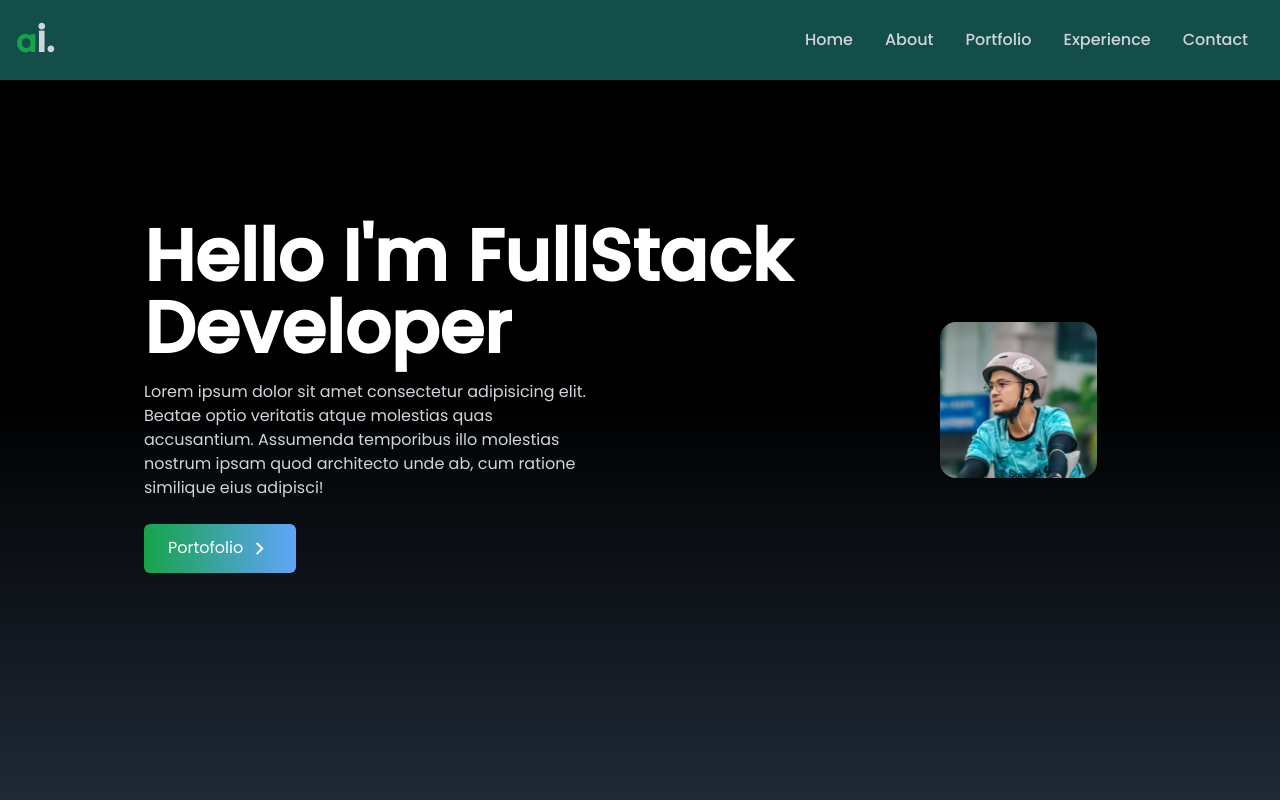
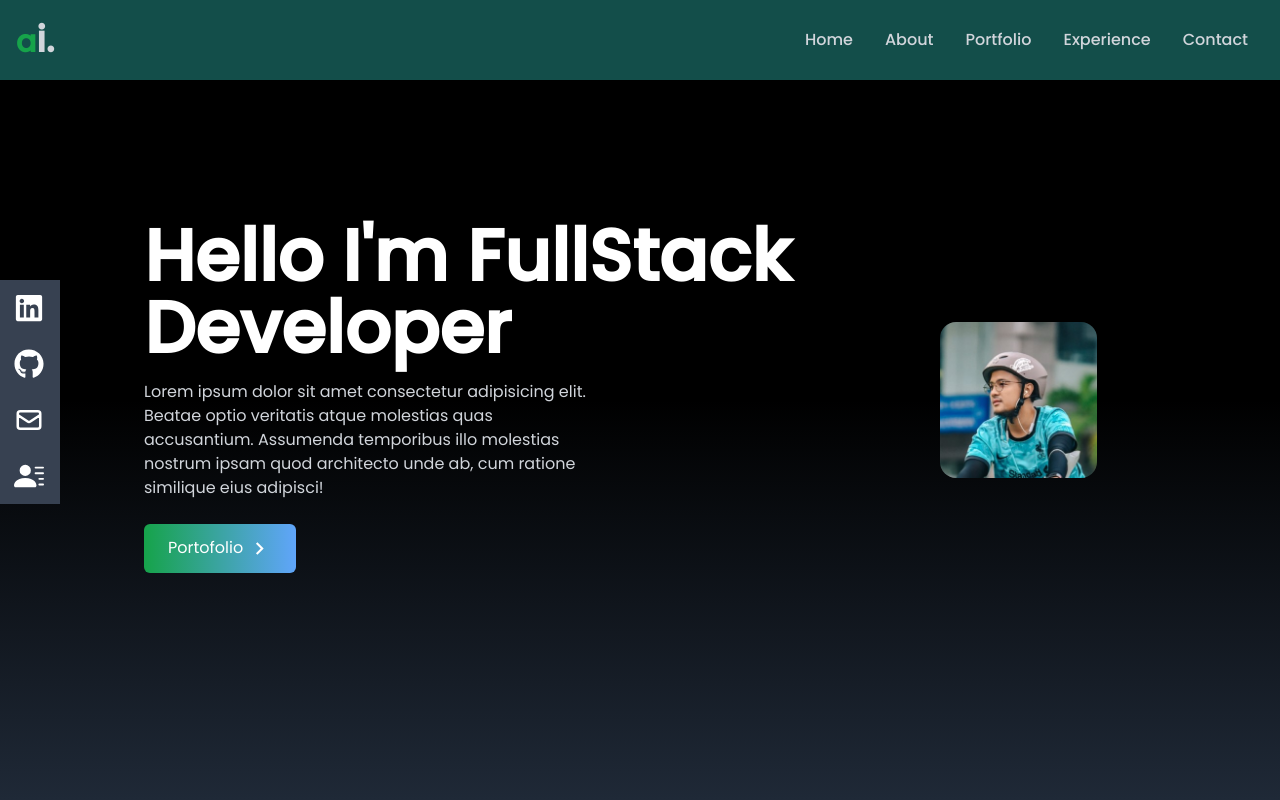
Before and after one commit to adiekisma/portofolio, a React (Create React App) app: page / in a window 1280 px wide. Shown: the top 800 px of the page. Built offline with nearby package versions, Linux system fonts and the light colour scheme.

Commit message:
update social menu

```diff
--- a/src/App.js
+++ b/src/App.js
@@ -18,7 +18,7 @@ function App() {
       <Experience />
       <Contact />
 
-      {/* <Social /> */}
+      <Social />
     </div>
   );
 }
```
Also changed, not shown: src/assets/coffeebean.jpg (added).
